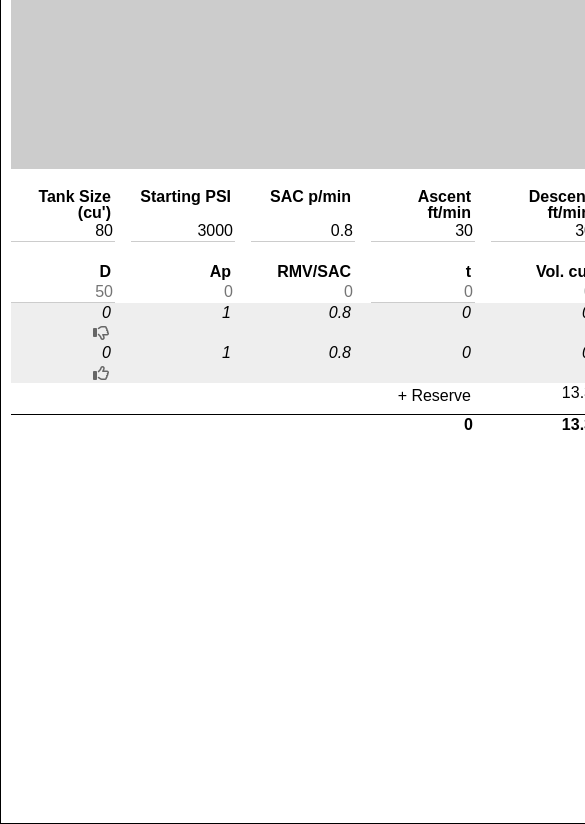
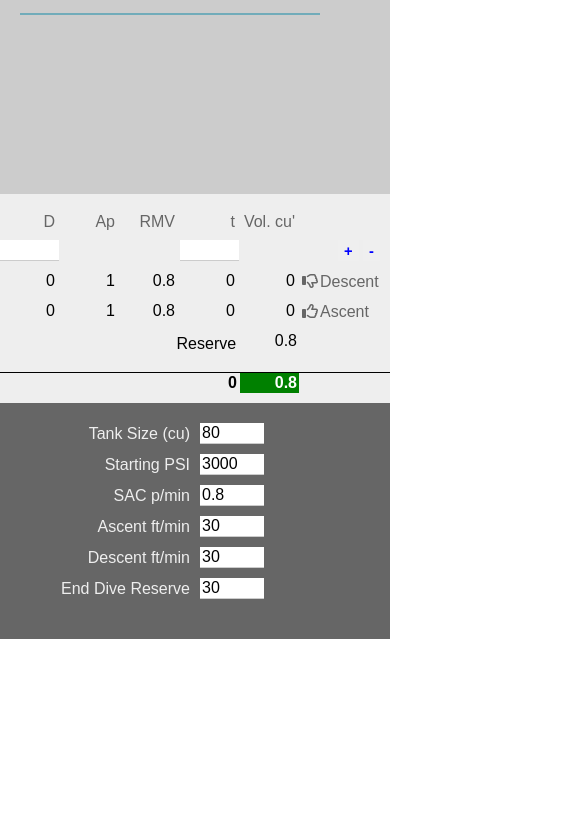
Before and after one commit to kentgeorgeson/diveplanner, a plain HTML site: page index.html in a window 390 px wide. Shown: the part 42-866 px from the top of the page, 585 px wide, since content can reach past the window. After the commit the page ends 844 px from the top, so only its background shows below. Drawn offline with nearby package versions, Linux system fonts and the light colour scheme.

Commit message:
updating for mobile layout

```diff
--- a/index.html
+++ b/index.html
@@ -2,62 +2,32 @@
 <html lang="en">
     <head>
         <meta charset="UTF-8" />
-        <meta name="viewport" content="width=device-width, initial-scale=1.0" />
+        <meta name="viewport" content="width=400, initial-scale=1.0" />
         <meta http-equiv="X-UA-Compatible" content="ie=edge" />
-        <title>Simple Dive Planner</title>
+        <title>Document</title>
         <script src="https://ajax.googleapis.com/ajax/libs/jquery/3.4.1/jquery.min.js"></script>
-        <script src="https://kit.fontawesome.com/8abb421801.js" crossorigin="anonymous"></script>
+        <script
+            src="https://kit.fontawesome.com/8abb421801.js"
+            crossorigin="anonymous"
+        ></script>
         <link rel="stylesheet" href="reset.css" />
         <link rel="stylesheet" href="style.css" />
     </head>
     <body>
-        <div class="chart"><canvas id="diveplan" width="755px" ></canvas></div>
+        <nav class="navbar">
+            <a href="https://kentgeorgeson.github.io/diveplanner/" class="logo">
+                <img src="" alt="Dive Plan" />
+            </a>
+            <ul class="nav-links">
+                <li class="nav-item"><a href="#">Reset</a></li>
+                <li class="nav-item"><a href="#">Doc</a></li>
+            </ul>
+        </nav>
         <main>
-            <div class="row">
-                <div class="table">
-                    <div class="table-row header-row">
-                        <div class="table-col">
-                            Tank Size (cu')
+            <div class="divechart">
+                <canvas id="diveplan" width="320px" ></canvas>
             </div>
-                        <div class="table-col">
-                            Starting PSI
-                        </div>
-                        <div class="table-col">
-                            SAC p/min
-                        </div>
-                        <div class="table-col">
-                            Ascent ft/min
-                        </div>
-                        <div class="table-col">
-                            Descent ft/min
-                        </div>
-                        <div class="table-col">
-                            End Dive Reserve
-                        </div>
-                    </div>
-                    <div class="table-row data-row">
-                        <div class="table-col">
-                            <input required class="edit-field tank-size" placeholder="80" value="80" type="number" min="0" max="170"/>
-                        </div>
-                        <div class="table-col">
-                            <input required class="edit-field starting-pressure" placeholder="3000" value="3000" type="number" min="0" max="9999"/>
-                        </div>
-                        <div class="table-col">
-                            <input required class="edit-field sac-min" placeholder="0.8" value="0.8" type="number" min="0" max="9"/>
-                        </div>
-                        <div class="table-col">
-                            <input required class="edit-field ascent-rate" value="30" type="number" min="0" max="99"/>
-                        </div>
-                        <div class="table-col">
-                            <input required class="edit-field descent-rate" value="30" type="number" min="0" max="99"/>
-                        </div>
-                        <div class="table-col">
-                            <input required class="edit-field end-psi" value="500" type="number" min="0" max="9999"/>
-                        </div>
-                    </div>
-                    </div>
-                </div>
-            </div>
+            <div class="diveplan">
                 <div class="row">
                     <div class="table">
                         <div class="table-row header-row">
@@ -68,7 +38,7 @@
                                 Ap
                             </div>
                             <div class="table-col">
-                            RMV/SAC
+                                RMV
                             </div>
                             <div class="table-col">
                                 t
@@ -82,63 +52,152 @@
                         </div>
                         <div class="table-row data-row stop-row">
                             <div class="table-col">
-                            <input required class="edit-field depth" placeholder="50" type="number" min="0" max="999"/>
+                                <input
+                                    required
+                                    class="edit-field depth"
+                                    type="number"
+                                    min="0"
+                                    max="999"
+                                />
                             </div>
                             <div class="table-col">
-                            <input readonly class="ro-field ap" placeholder="0" type="number" min="0"  max="999"/>
+                                <input
+                                    readonly=True3
+                                    class="ro-field ap"
+                                    type="number"
+                                    min="0"
+                                    max="999"
+                                />
                             </div>
                             <div class="table-col">
-                            <input readonly class="ro-field sac" placeholder="0" type="number" min="0"  max="999"/>
+                                <input
+                                    readonly
+                                    class="ro-field sac"
+                                    type="number"
+                                    min="0"
+                                    max="999"
+                                />
                             </div>
                             <div class="table-col">
-                            <input class="edit-field time" placeholder="0" type="number" min="0"  max="999"/>
+                                <input
+                                    class="edit-field time"
+                                    type="number"
+                                    min="0"
+                                    max="999"
+                                />
                             </div>
                             <div class="table-col">
-                            <input readonly class="ro-field vol" placeholder="0" type="number" min="0"  max="999"/>
+                                <input
+                                    readonly
+                                    class="ro-field vol"
+                                    type="number"
+                                    min="0"
+                                    max="999"
+                                />
                             </div>
                             <div class="table-col">
-                            <button class="duplicate-row">+</button> /
+                                <button class="duplicate-row">+</button>
                                 <button class="remove-row">-</button>
                             </div>
                         </div>
                         <div class="table-row data-row descend-row">
                             <div class="table-col">
-                            <input readonly class="ro-field descend desc-depth avg-depth" placeholder="50" type="number" min="0" max="999"/><i class="far fa-thumbs-down"></i>
+                                <input
+                                    readonly
+                                    class="ro-field descend desc-depth avg-depth"
+                                    type="number"
+                                    min="0"
+                                    max="999"
+                                />
                             </div>
                             <div class="table-col">
-                            <input readonly class="ro-field descend ap" placeholder="0" type="number" min="0"  max="999"/>
+                                <input
+                                    readonly
+                                    class="ro-field descend ap"
+                                    type="number"
+                                    min="0"
+                                    max="999"
+                                />
                             </div>
                             <div class="table-col">
-                            <input readonly class="ro-field descend sac" placeholder="0" type="number" min="0"  max="999"/>
+                                <input
+                                    readonly
+                                    class="ro-field descend sac"
+                                    type="number"
+                                    min="0"
+                                    max="999"
+                                />
                             </div>
                             <div class="table-col">
-                            <input readonly class="ro-field descend time" placeholder="0" type="number" min="0"  max="999"/>
+                                <input
+                                    readonly
+                                    class="ro-field descend time"
+                                    type="number"
+                                    min="0"
+                                    max="999"
+                                />
                             </div>
                             <div class="table-col">
-                            <input readonly class="ro-field descend vol" placeholder="0" type="number" min="0"  max="999"/>
+                                <input
+                                    readonly
+                                    class="ro-field descend vol"
+                                    type="number"
+                                    min="0"
+                                    max="999"
+                                />
                             </div>
                             <div class="table-col">
-                            &nbsp;
+                                    <span class="table-label"><i class="far fa-thumbs-down"></i>Descent</span>
                             </div>
                         </div>
                         <div class="table-row data-row ascend-row">
                             <div class="table-col">
-                                <input readonly class="ro-field ascend asc-depth avg-depth" placeholder="50" type="number" min="0" max="999"/><i class="far fa-thumbs-up"></i>
+                                <input
+                                    readonly
+                                    class="ro-field ascend asc-depth avg-depth"
+                                    type="number"
+                                    min="0"
+                                    max="999"
+                                />
                             </div>
                             <div class="table-col">
-                                <input readonly class="ro-field ascend ap" placeholder="0" type="number" min="0"  max="999"/>
+                                <input
+                                    readonly
+                                    class="ro-field ascend ap"
+                                    type="number"
+                                    min="0"
+                                    max="999"
+                                />
                             </div>
                             <div class="table-col">
-                                <input readonly class="ro-field ascend sac" placeholder="0" type="number" min="0"  max="999"/>
+                                <input
+                                    readonly
+                                    class="ro-field ascend sac"
+                                    type="number"
+                                    min="0"
+                                    max="999"
+                                />
                             </div>
                             <div class="table-col">
-                                <input readonly class="ro-field ascend time" placeholder="0" type="number" min="0"  max="999"/>
+                                <input
+                                    readonly
+                                    class="ro-field ascend time"
+                                    type="number"
+                                    min="0"
+                                    max="999"
+                                />
                             </div>
                             <div class="table-col">
-                                <input readonly class="ro-field ascend vol" placeholder="0" type="number" min="0"  max="999"/>
+                                <input
+                                    readonly
+                                    class="ro-field ascend vol"
+                                    type="number"
+                                    min="0"
+                                    max="999"
+                                />
                             </div>
                             <div class="table-col">
-                                &nbsp;
+                                    <span class="table-label"><i class="far fa-thumbs-up"></i>Ascent</span>
                             </div>
                         </div>
                         <div class="table-row data-row reserve-row">
@@ -152,14 +211,19 @@
                                 &nbsp;
                             </div>
                             <div class="table-col">
-                                        <span class="reserve-label">+ Reserve</span>
+                                <span class="reserve-label">Reserve</span>
                             </div>
                             <div class="table-col">
-                                    <input readonly class="ro-field reserve-vol" placeholder="0" type="number" min="0"  max="999"/>
+                                <input
+                                    readonly
+                                    class="ro-field reserve-vol"
+                                    type="number"
+                                    min="0"
+                                    max="999"
+                                />
                             </div>
                             <div class="table-col">
                                 &nbsp;
-                                </div>
                             </div>
                         </div>
                     </div>
@@ -176,10 +240,16 @@
                                     &nbsp;
                                 </div>
                                 <div class="table-col">
-                            <input class="total-field total-time" placeholder="0" />
+                                    <input
+                                        readonly
+                                        class="ro-field total-field total-time"
+                                    />
                                 </div>
                                 <div class="table-col">
-                            <input class="total-field total-vol" placeholder="0" />
+                                    <input
+                                        readonly
+                                        class="ro-field total-field total-vol"
+                                    />
                                 </div>
                                 <div class="table-col">
                                     &nbsp;
@@ -187,7 +257,71 @@
                             </div>
                         </div>
                     </div>
+                </div>
+            </div>
+            <div class="diveconfig">
+                <label for="tank-size">Tank Size (cu)</label>
+                <input
+                    required
+                    id="tank-size"
+                    class="edit-field tank-size"
+                    value="80"
+                    type="number"
+                    min="0"
+                    max="170"
+                />
+                <label for="start-psi">Starting PSI</label>
+                <input
+                    required
+                    id="start-psi"
+                    class="edit-field starting-pressure"
+                    value="3000"
+                    type="number"
+                    min="0"
+                    max="9999"
+                />
+                <label for="sac-min">SAC p/min</label>
+                <input
+                    required
+                    id="sac-min"
+                    class="edit-field sac-min"
+                    value="0.8"
+                    type="number"
+                    min="0"
+                    max="9"
+                />
+                <label for="ascent-rate">Ascent ft/min</label>
+                <input
+                    required
+                    id="ascent-rate"
+                    class="edit-field ascent-rate"
+                    value="30"
+                    type="number"
+                    min="0"
+                    max="99"
+                />
+                <label for="descent-rate">Descent ft/min</label>
+                <input
+                    required
+                    id="descent-rate"
+                    class="edit-field descent-rate"
+                    value="30"
+                    type="number"
+                    min="0"
+                    max="99"
+                />
+                <label for="end-psi">End Dive Reserve</label>
+                <input
+                    required
+                    id="end-psi"
+                    class="edit-field end-psi"
+                    value="30"
+                    type="number"
+                    min="0"
+                    max="99"
+                />
+            </div>
         </main>
+        <script src="planner.js"></script>
     </body>
-    <script src="planner.js"></script>
 </html>
--- a/planner.js
+++ b/planner.js
@@ -117,10 +117,16 @@ function calcTotals() {
 
     if (parseFloat($('.total-vol').val()) >= parseFloat($('.tank-size').val())) {
         $('.total-vol').addClass('gas-out');
+        $('.total-vol').removeClass('gas-warn');
+        $('.total-vol').removeClass('gas-plenty');
     } else if (parseFloat($('.total-vol').val()) >= parseFloat($('.tank-size').val())*.9) {
+        $('.total-vol').removeClass('gas-out');
         $('.total-vol').addClass('gas-warn');
+        $('.total-vol').removeClass('gas-plenty');
     } else {
-        $('.total-vol').addClass('gas-plents');
+        $('.total-vol').removeClass('gas-out');
+        $('.total-vol').removeClass('gas-warn');
+        $('.total-vol').addClass('gas-plenty');
     }
 
     drawDivePlan();
--- a/reset.css
+++ b/reset.css
@@ -19,9 +19,12 @@ time, mark, audio, video {
 	margin: 0;
 	padding: 0;
 	border: 0;
-	font-size: 100%;
+	font-size: 14pt;
 	font: inherit;
 	vertical-align: baseline;
+}
+label, input, span {
+	font-size: 12pt;
 }
 /* HTML5 display-role reset for older browsers */
 article, aside, details, figcaption, figure,
--- a/style.css
+++ b/style.css
@@ -1,33 +1,93 @@
-.navbar {
-    border-bottom: 1px solid grey;
-}
-
 body {
     font-family: sans-serif;
-    width: 760px;
     min-height: 100vh;
     margin: 0 auto;
-    border: 1px solid;
-    padding: 10px;
-}
-
-.config {
-    margin-top: 20px;
-
-}
-
-.chart {
-    min-height: 200px;
-    background: #ccc;
-}
-
-.config {
-    min-height: 40px;
 }
 
 main {
+    display: grid;
+    grid-template-areas:
+        "divechart divechart"
+        "diveplan diveconfig";
+    grid-template-rows: 200px 1fr;
+    grid-template-columns: 2fr 1fr;
+}
+
+nav {
+    background-color: darkgreen;
+}
+
+.navbar {
     display: flex;
-    flex-direction: column;
+    justify-content: space-between;
+    align-items: center;
+}
+
+.navbar a {
+    text-decoration: none;
+    color: white;
+}
+
+.logo {
+    display: inline-block;
+    padding-left: 10px;
+}
+
+.nav-links {
+    list-style: none;
+    display: flex;
+}
+
+.nav-item a {
+    display: inline-block;
+    padding: 10px 15px;
+    text-decoration: none;
+    color: white;
+}
+
+.nav-item:hover {
+    background-color: white;
+}
+
+.nav-item:hover a {
+    color: darkgreen;
+}
+
+.logo img {
+    width: 100px;
+    vertical-align: middle;
+}
+
+.divechart {
+    grid-area: divechart;
+    min-height: 200px;
+    background-color: #ccc;
+}
+
+.diveplan {
+    grid-area: diveplan;
+    background-color: #eee;
+}
+
+.diveconfig {
+    grid-area: diveconfig;
+    background-color: #666;
+    padding-top: 20px;
+    padding-bottom: 40px;
+    display: grid;
+    grid-template-columns: 1fr 1fr;
+    grid-gap: 10px;
+    align-items: center;
+}
+
+.diveconfig label {
+    text-align: right;
+    color: #eee;
+}
+
+.diveconfig input {
+    height: 18px;
+    width: 60px;
 }
 
 .row {
@@ -35,7 +95,7 @@ main {
     flex-direction: row;
     flex-wrap: wrap;
     width: 100%;
-  }
+}
 
 .col {
     display: flex;
@@ -48,18 +108,26 @@ main {
     margin-top: 20px;
     display: grid;
     grid-template-columns: 1fr;
-    grid-auto-rows: minmax(20px, auto);
     align-items: center;
 }
 
 .table-row {
     display: grid;
-    grid-template-columns: repeat(6, 100px);
-    grid-gap: 20px;
+    padding: 0px 10px 10px 0px;
+    grid-template-columns: repeat(5, 1fr) 80px;
+    grid-gap: 5px;
 }
 
+.table-row button {
+    height: 100%;
+    font-size: 11pt;
+    border: none;
+    font-weight: bold;
+    color: blue;
+}
 .table-row input {
     width: 100%;
+    text-align: right;
 }
 
 .table-row input.ascend,
@@ -68,11 +136,15 @@ main {
     float: right;
     margin-right: -2px;
     background: transparent;
-    font-style: italic;
 }
 
 .table-col {
     text-align: right;
+}
+
+.table-label {
+    display: block;
+    text-align: left;
 }
 
 .ascend-row,
@@ -87,19 +159,17 @@ main {
 }
 
 .header-row {
-    font-weight: bold;
-    font-size: 16px;
-    text-align: right;
+    color: #666;
+    text-align: center;
 }
 .total-table {
     margin-top: 10px;
     border-top: 1px solid black;
 }
+
 .total-field {
     border: none;
     font-weight: bold;
-    text-align: right;
-    font-size: 16px;
 }
 
 .total-field input {
@@ -108,15 +178,12 @@ main {
 
 .edit-field {
     border: none;
-    font-size: 16px;
     border-bottom: 1px solid #ccc;
-    text-align: right;
 }
 
 .ro-field {
-    font-size: 16px;
     border: none;
-    text-align: right;
+    background: transparent;
 }
 
 .reserve-label {
@@ -124,6 +191,29 @@ main {
     padding-top: 5px;
 }
 
-#diveplan {
+.gas-out {
+    background-color: red;
+    color: white;
+}
 
+.gas-warn {
+    background-color: orange;
+    color: white;
 }
+
+.gas-plenty {
+    background-color: green;
+    color: white;
+}
+
+@media only screen and (max-width: 600px) {
+    main {
+        display: grid;
+        grid-template-areas:
+            "divechart"
+            "diveplan"
+            "diveconfig";
+        grid-template-rows: 1fr;
+        grid-template-columns: 1fr;
+    }
+}
--- /dev/null
+++ b/style.old.css
@@ -0,0 +1,119 @@
+.navbar {
+    border-bottom: 1px solid grey;
+}
+
+body {
+    font-family: sans-serif;
+    width: 320px;
+    min-height: 100vh;
+    margin: 0 auto;
+    padding: 10px;
+}
+
+.config {
+    margin-top: 20px;
+
+}
+
+.chart {
+    min-height: 200px;
+}
+
+.config {
+    min-height: 40px;
+}
+
+main {
+    display: flex;
+    flex-direction: column;
+}
+
+.row {
+    display: flex;
+    flex-direction: row;
+    flex-wrap: wrap;
+    width: 100%;
+  }
+
+.col {
+    display: flex;
+    flex-direction: column;
+    flex-basis: 100%;
+    flex: 1;
+}
+
+.table {
+    margin-top: 20px;
+    display: grid;
+    grid-template-columns: 1fr;
+    grid-auto-rows: minmax(20px, auto);
+    align-items: center;
+}
+
+.table-row {
+    display: grid;
+    grid-template-columns: repeat(6, 45px);
+    grid-gap: 10px;
+}
+
+.table-row input {
+    width: 100%;
+    font-size: 10px;
+}
+
+.table-row input.ascend,
+.table-row input.descend {
+    width: 80%;
+    float: right;
+    margin-right: -2px;
+    background: transparent;
+}
+
+.table-col {
+    text-align: right;
+}
+
+.ascend-row,
+.descend-row {
+    color: #666;
+    background-color: #eee;
+}
+
+.ascend-row i,
+.descend-row i {
+    padding: 2px;
+}
+
+.header-row {
+    color: #666;
+    font-size: 12px;
+    text-align: center;
+}
+.total-table {
+    margin-top: 10px;
+    border-top: 1px solid black;
+}
+
+.total-field {
+    border: none;
+    font-weight: bold;
+}
+
+.total-field input {
+    margin-right: 20px;
+}
+
+.edit-field {
+    border: none;
+    border-bottom: 1px solid #ccc;
+}
+
+.ro-field {
+    border: none;
+}
+
+.reserve-label {
+    display: block;
+    font-size: 12px;
+    padding-top: 5px;
+}
```
Lines whose indentation alone changed are shown as unchanged.
